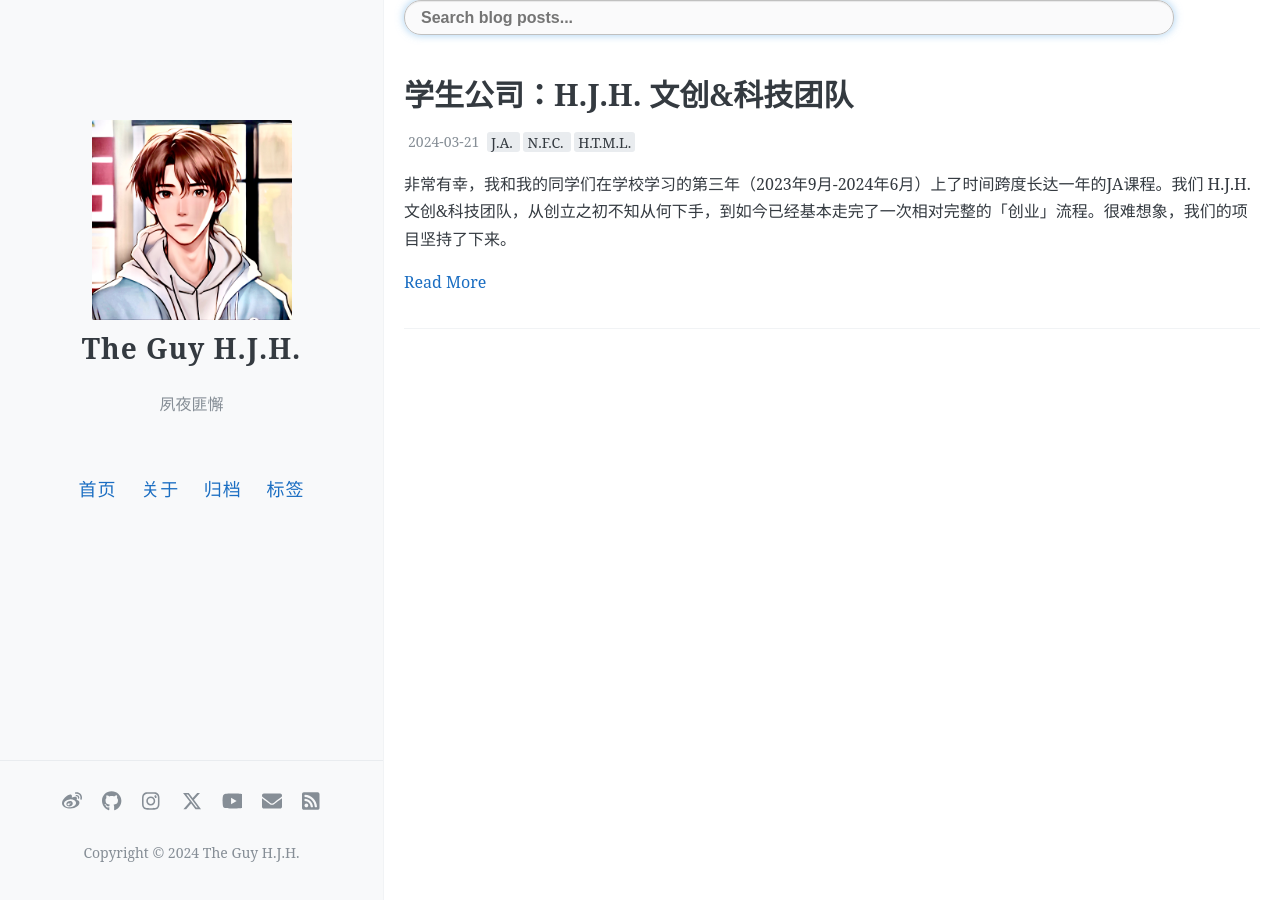
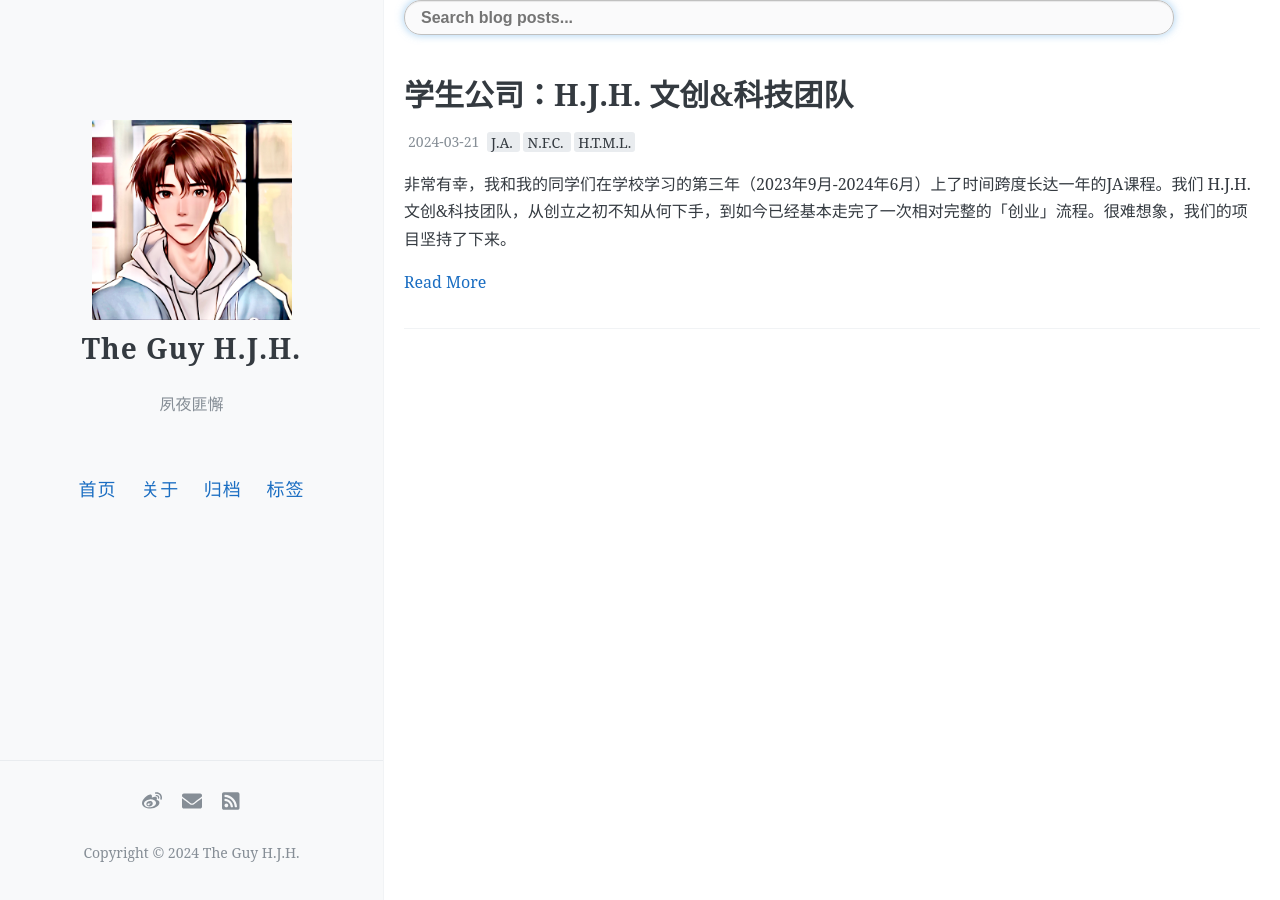
Before and after one commit to theguyhjh/theguyhjh.github.io, a Jekyll site: the page built from index.html, in a window 1280 px wide. Built offline with Jekyll 4.4.1, drawn with Linux system fonts in a browser that asks for light colours; the list of posts is cut into pages by our own code; comment, search, counter and statistics services are not loaded.

Commit message:
2024/02/14/02:28

```diff
--- a/_config.yml
+++ b/_config.yml
@@ -55,15 +55,15 @@ footer-links:
   email: theguyhjh@qq.com #youremailaddress@mail.com
   facebook: #https://www.facebook.com/<>
   flickr: #https://www.flickr.com/<>
-  github: theguyhjh #https://github.com/<>
-  instagram: theguyhjh #https://instagram.com/<>
+  github: #theguyhjh #https://github.com/<>
+  instagram: #theguyhjh #https://instagram.com/<>
   linkedin: #https://www.linkedin.com/in/<>
   pinterest: #https://www.pinterest.com/<>
   rss: theguyhjh #随便填点啥RSS就能用了
   stackoverflow: # http://stackoverflow.com/<>
   tumblr: #https://<username>.tumblr.com
-  twitter: theguyhjh #https://www.twitter.com/<your_twitter_username>
-  youtube: theguyhjh #channel/<your_long_string> or user/<user-name>
+  twitter: #theguyhjh #https://www.twitter.com/<your_twitter_username>
+  youtube: #theguyhjh #channel/<your_long_string> or user/<user-name>
 
 # 站点页脚的文字
 footer-text: Copyright © 2024 The Guy H.J.H.
```
